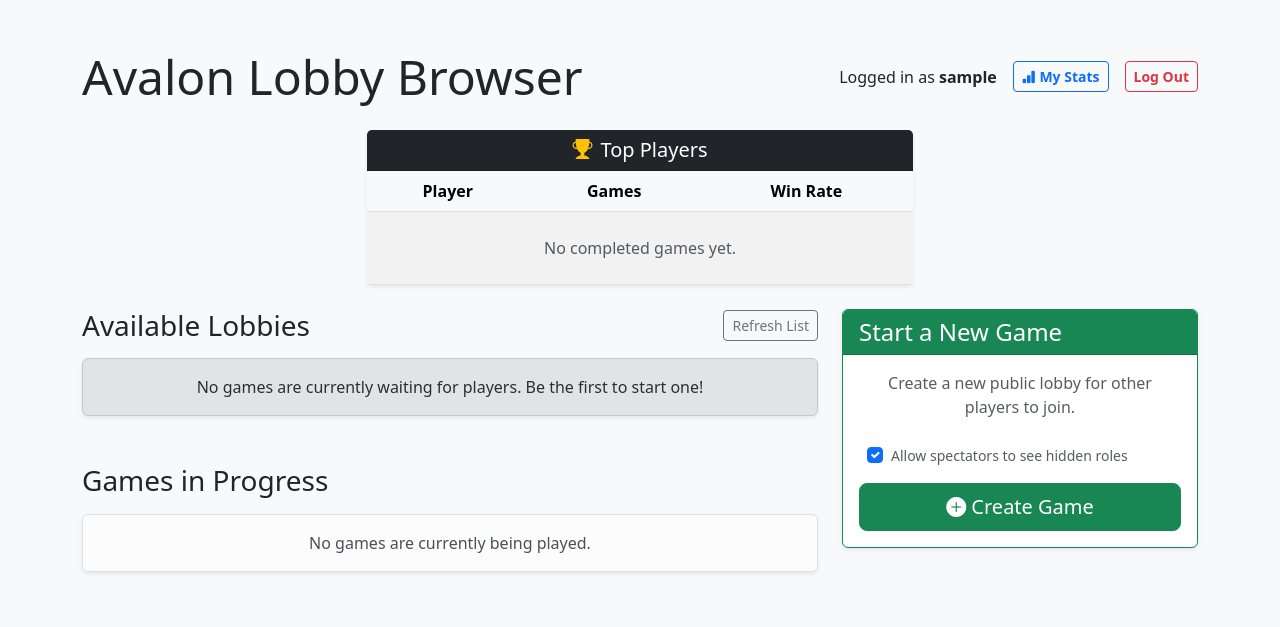
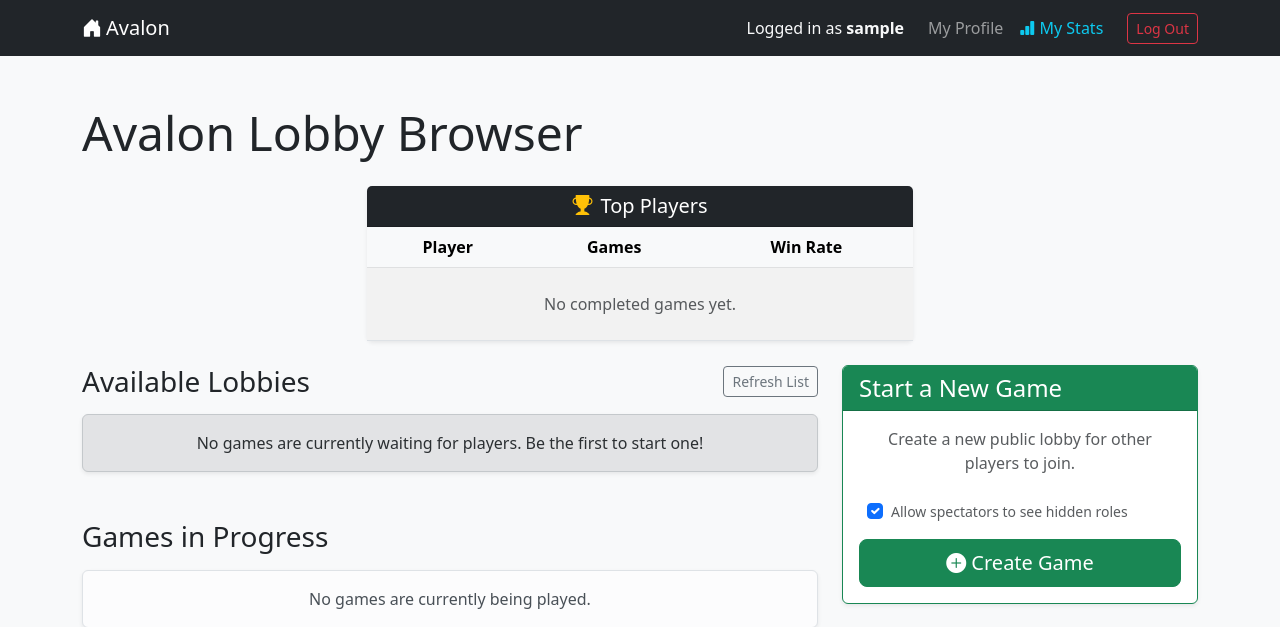
Before and after one commit to shaguniitb/avalon-django, a Django app: page / in a window 1280 px wide. Shown: the top 627 px of the page. Run offline with Django 5.2, Linux system fonts and the light colour scheme; the visitor is signed in with stand-in values (Sample User, id 1); data comes from the database, SQL or seed files in the repository; data that the repository does not hold is empty; some libraries are stand-ins or nearby versions.

Commit message:
Added Profile page and a new header

```diff
--- a/game/templates/base.html
+++ b/game/templates/base.html
@@ -11,6 +11,48 @@
     {% block extra_head %}{% endblock %}
 </head>
 <body class="{% block body_class %}bg-light{% endblock %}">
+
+    <nav class="navbar navbar-expand-lg navbar-dark bg-dark mb-4">
+        <div class="container">
+            <a class="navbar-brand" href="{% url 'home' %}">
+                <i class="bi bi-house-door-fill me-1"></i>Avalon
+            </a>
+            <button class="navbar-toggler" type="button" data-bs-toggle="collapse" data-bs-target="#navbarNav">
+                <span class="navbar-toggler-icon"></span>
+            </button>
+            <div class="collapse navbar-collapse" id="navbarNav">
+                <ul class="navbar-nav ms-auto align-items-center">
+                    {% if user.is_authenticated %}
+
+                    <li class="nav-item me-3">
+                        <span class="navbar-text text-light">
+                            Logged in as <strong>{{ user.username }}</strong>
+                        </span>
+                    </li>
+
+                    <li class="nav-item">
+                        <a class="nav-link" href="{% url 'profile' %}">My Profile</a>
+                    </li>
+
+                    {% if request.resolver_match.url_name != 'player_statistics' %}
+                    <li class="nav-item">
+                        <a class="nav-link text-info" href="{% url 'player_statistics' user.username %}">
+                            <i class="bi bi-bar-chart-fill"></i> My Stats
+                        </a>
+                    </li>
+                    {% endif %}
+
+                    <li class="nav-item ms-lg-3 mt-2 mt-lg-0">
+                        <form action="{% url 'logout' %}" method="POST" class="m-0 p-0">
+                            {% csrf_token %}
+                            <button type="submit" class="btn btn-sm btn-outline-danger">Log Out</button>
+                        </form>
+                    </li>
+                    {% endif %}
+                </ul>
+            </div>
+        </div>
+    </nav>
 
     {% block content %}
     {% endblock %}
--- a/game/templates/game/home.html
+++ b/game/templates/game/home.html
@@ -5,21 +5,8 @@
 {% block content %}
 <div class="container mt-5">
 
-    <div class="d-flex flex-column flex-md-row justify-content-between align-items-md-center mb-4 gap-3">
+    <div class="mb-4">
         <h1 class="display-5 mb-0">Avalon Lobby Browser</h1>
-
-        <div class="d-flex align-items-center">
-            <span class="me-3">Logged in as <strong>{{ user.username }}</strong></span>
-
-            <a href="{% url 'player_statistics' user.username %}" class="btn btn-sm btn-outline-primary fw-bold me-3">
-                <i class="bi bi-bar-chart-fill"></i> My Stats
-            </a>
-
-            <form action="{% url 'logout' %}" method="POST" class="m-0 p-0">
-                {% csrf_token %}
-                <button type="submit" class="btn btn-sm btn-outline-danger fw-bold">Log Out</button>
-            </form>
-        </div>
     </div>
 
     {% if active_game %}
--- a/game/urls.py
+++ b/game/urls.py
@@ -25,4 +25,5 @@ urlpatterns = [
     path('room/<str:room_code>/lady/', views.use_lady, name='use_lady'),
     path('room/<str:room_code>/advance/', views.advance_reveal, name='advance_reveal'),
     path('stats/<str:username>/', views.player_statistics, name='player_statistics'),
+    path('profile/', views.profile, name='profile'),
 ]
--- a/game/views.py
+++ b/game/views.py
@@ -10,7 +10,7 @@ from django.db import transaction
 from django.db.models import Count
 from django.db import models
 from django.utils import timezone
-from .models import GameRoom, Player, Spectator
+from .models import GameRoom, Player, Spectator, UserProfile
 from .logic import start_game_and_assign_roles, get_player_knowledge, tally_team_votes, tally_quest_votes, attempt_assassination, MISSION_RULES, get_required_team_size, transition_to_new_room, get_top_players
 
 from channels.layers import get_channel_layer
@@ -43,6 +43,29 @@ def broadcast_game_update(room_code):
             'type': 'game_update'
         }
     )
+
+@login_required
+def profile(request):
+    # Fetch the user's profile
+    user_profile = request.user.profile
+
+    if request.method == 'POST':
+        # Retrieve data from the submitted form
+        display_name = request.POST.get('display_name')
+        favorite_role = request.POST.get('favorite_role')
+
+        # Update the database
+        user_profile.display_name = display_name
+        user_profile.favorite_role = favorite_role
+        user_profile.save()
+
+        messages.success(request, "Your profile has been successfully updated!")
+        return redirect('profile')
+
+    return render(request, 'game/profile.html', {
+        'profile': user_profile,
+        'role_choices': UserProfile.ROLE_CHOICES
+    })
 
 @login_required
 def home(request):
```
Also changed, not shown: game/templates/game/profile.html (added, +52 -0 lines), game/templates/game/room.html (+0 -8 lines).
